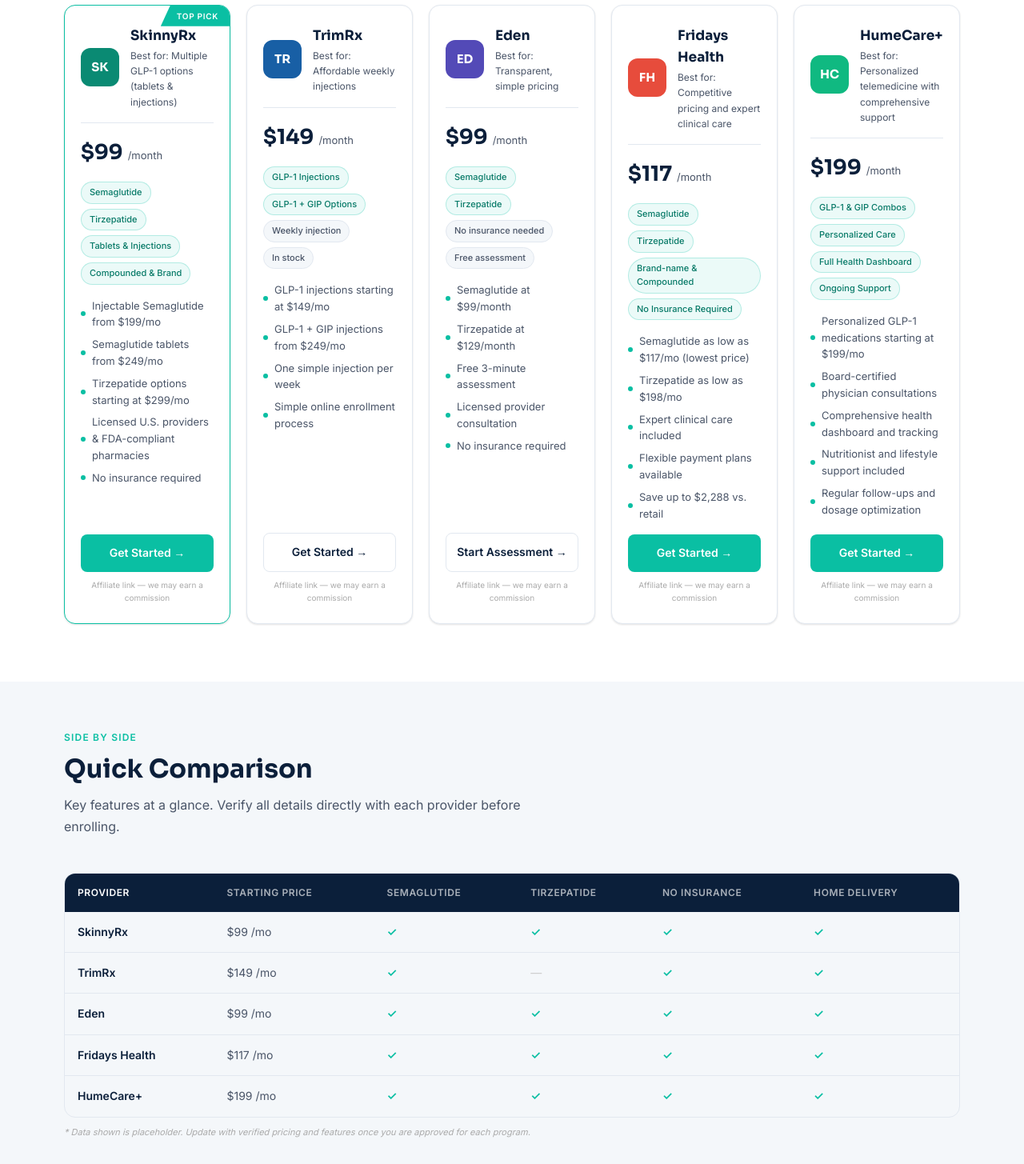
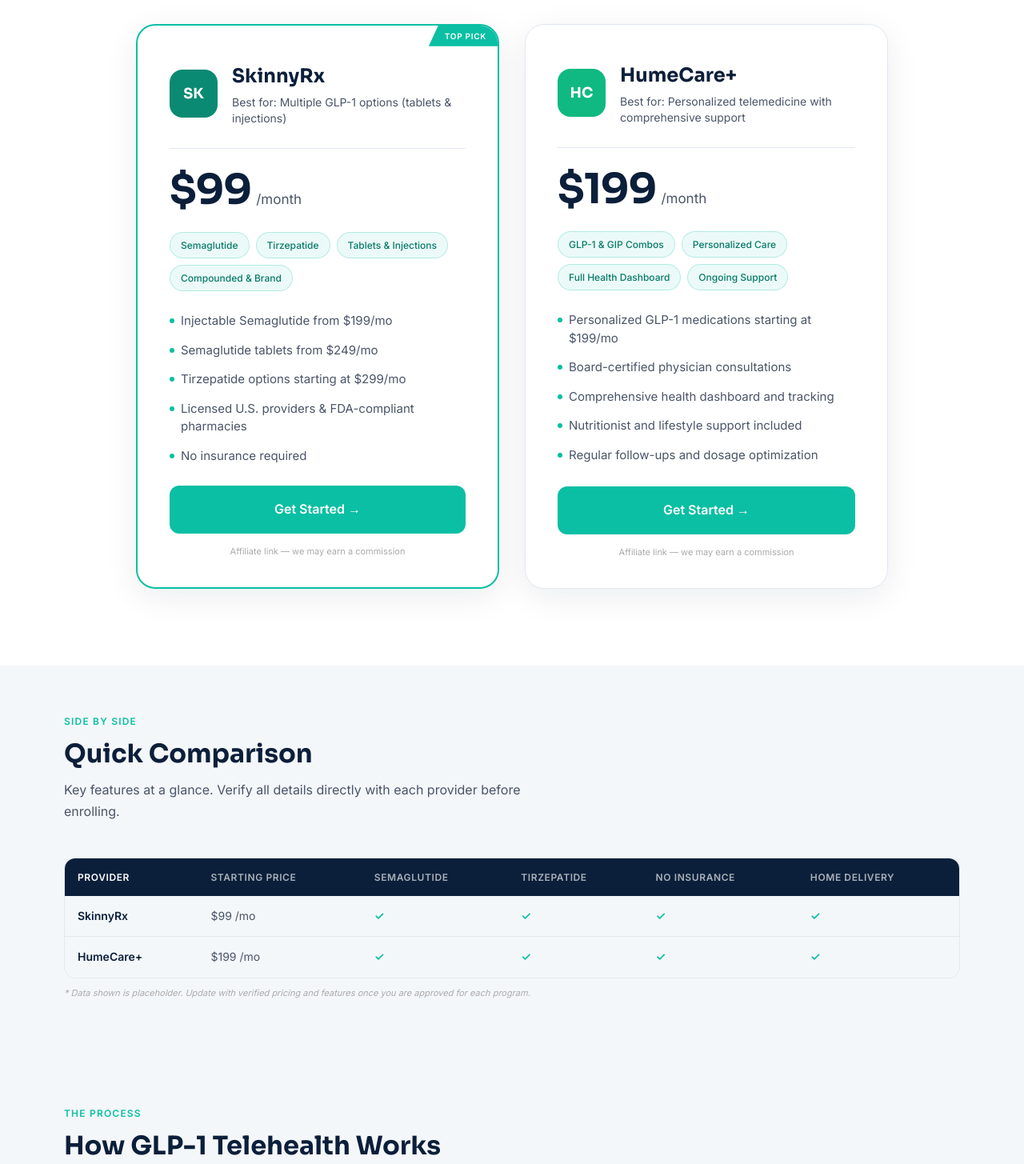
Before and after one commit to chuckcherry5-dotcom/glp1-health-connect, a plain HTML site: page glp1-deploy/index.html in a window 1280 px wide. Shown: the part 1064-2519 px from the top of the page at 80% size. Drawn offline with Linux system fonts and the light colour scheme.

Commit message:
Update index.html

```diff
--- a/glp1-deploy/index.html
+++ b/glp1-deploy/index.html
@@ -332,6 +332,31 @@
       font-size: 10px; color: #aaa; text-align: center; margin-top: -8px;
     }
 
+    /* ── SPACIOUS MODERN PROVIDER CARDS (2-up) ── */
+    #providers { padding-block: 96px; }
+    .providers-grid { grid-template-columns: repeat(2, minmax(0, 1fr)); gap: 32px; max-width: 940px; margin: 0 auto; }
+    .provider-card { padding: 44px 40px 36px; gap: 26px; border-radius: 24px; box-shadow: 0 10px 40px rgba(11,31,58,.08); }
+    .provider-card:hover { transform: translateY(-4px); box-shadow: 0 18px 50px rgba(11,31,58,.14); }
+    .provider-card.top-pick { border-width: 2px; }
+    .pcard-header { gap: 18px; }
+    .pcard-logo { width: 60px; height: 60px; border-radius: 16px; font-size: 18px; }
+    .pcard-name { font-size: 24px; }
+    .pcard-best { font-size: 14px; margin-top: 4px; line-height: 1.45; }
+    .pcard-price { font-size: 52px; line-height: 1; letter-spacing: -.02em; }
+    .pcard-per { font-size: 17px; }
+    .pcard-tags { gap: 8px; }
+    .tag { font-size: 12px; padding: 6px 13px; }
+    .pcard-features { gap: 14px; }
+    .pcard-feat { font-size: 15px; line-height: 1.5; align-items: flex-start; }
+    .feat-dot { margin-top: 8px; }
+    .pcard-cta { padding: 17px; font-size: 16px; border-radius: 12px; }
+    .pcard-affil { font-size: 11px; margin-top: -12px; }
+    @media (max-width: 760px) {
+      .providers-grid { grid-template-columns: 1fr; gap: 24px; }
+      .provider-card { padding: 36px 26px 30px; }
+      #providers { padding-block: 64px; }
+    }
+
     /* ── HOW IT WORKS ── */
     .hiw-section { background: var(--mist); }
     .steps-grid {
@@ -598,98 +623,6 @@
         <p class="pcard-affil">Affiliate link — we may earn a commission</p>
       </div>
 
-      <!-- TrimRx -->
-      <div class="provider-card">
-        <div class="pcard-header">
-          <div class="pcard-logo" style="background:#185FA5;">TR</div>
-          <div>
-            <div class="pcard-name">TrimRx</div>
-            <div class="pcard-best">Best for: Affordable weekly injections</div>
-          </div>
-        </div>
-        <div class="pcard-divider"></div>
-        <div class="pcard-price-row">
-          <div class="pcard-price">$149</div>
-          <div class="pcard-per">/month</div>
-        </div>
-        <div class="pcard-tags">
-          <span class="tag green">GLP-1 Injections</span>
-          <span class="tag green">GLP-1 + GIP Options</span>
-          <span class="tag">Weekly injection</span>
-          <span class="tag">In stock</span>
-        </div>
-        <div class="pcard-features">
-          <div class="pcard-feat"><div class="feat-dot"></div>GLP-1 injections starting at $149/mo</div>
-          <div class="pcard-feat"><div class="feat-dot"></div>GLP-1 + GIP injections from $249/mo</div>
-          <div class="pcard-feat"><div class="feat-dot"></div>One simple injection per week</div>
-          <div class="pcard-feat"><div class="feat-dot"></div>Simple online enrollment process</div>
-        </div>
-        <a href="#" class="pcard-cta ghost">Get Started →</a>
-        <p class="pcard-affil">Affiliate link — we may earn a commission</p>
-      </div>
-
-      <!-- Eden -->
-      <div class="provider-card">
-        <div class="pcard-header">
-          <div class="pcard-logo" style="background:#534AB7;">ED</div>
-          <div>
-            <div class="pcard-name">Eden</div>
-            <div class="pcard-best">Best for: Transparent, simple pricing</div>
-          </div>
-        </div>
-        <div class="pcard-divider"></div>
-        <div class="pcard-price-row">
-          <div class="pcard-price">$99</div>
-          <div class="pcard-per">/month</div>
-        </div>
-        <div class="pcard-tags">
-          <span class="tag green">Semaglutide</span>
-          <span class="tag green">Tirzepatide</span>
-          <span class="tag">No insurance needed</span>
-          <span class="tag">Free assessment</span>
-        </div>
-        <div class="pcard-features">
-          <div class="pcard-feat"><div class="feat-dot"></div>Semaglutide at $99/month</div>
-          <div class="pcard-feat"><div class="feat-dot"></div>Tirzepatide at $129/month</div>
-          <div class="pcard-feat"><div class="feat-dot"></div>Free 3-minute assessment</div>
-          <div class="pcard-feat"><div class="feat-dot"></div>Licensed provider consultation</div>
-          <div class="pcard-feat"><div class="feat-dot"></div>No insurance required</div>
-        </div>
-        <a href="#" class="pcard-cta ghost">Start Assessment →</a>
-        <p class="pcard-affil">Affiliate link — we may earn a commission</p>
-      </div>
-
-      <!-- Fridays Health -->
-      <div class="provider-card">
-        <div class="pcard-header">
-          <div class="pcard-logo" style="background:#E74C3C;">FH</div>
-          <div>
-            <div class="pcard-name">Fridays Health</div>
-            <div class="pcard-best">Best for: Competitive pricing and expert clinical care</div>
-          </div>
-        </div>
-        <div class="pcard-divider"></div>
-        <div class="pcard-price-row">
-          <div class="pcard-price">$117</div>
-          <div class="pcard-per">/month</div>
-        </div>
-        <div class="pcard-tags">
-          <span class="tag green">Semaglutide</span>
-          <span class="tag green">Tirzepatide</span>
-          <span class="tag green">Brand-name & Compounded</span>
-          <span class="tag green">No Insurance Required</span>
-        </div>
-        <div class="pcard-features">
-          <div class="pcard-feat"><div class="feat-dot"></div>Semaglutide as low as $117/mo (lowest price)</div>
-          <div class="pcard-feat"><div class="feat-dot"></div>Tirzepatide as low as $198/mo</div>
-          <div class="pcard-feat"><div class="feat-dot"></div>Expert clinical care included</div>
-          <div class="pcard-feat"><div class="feat-dot"></div>Flexible payment plans available</div>
-          <div class="pcard-feat"><div class="feat-dot"></div>Save up to $2,288 vs. retail</div>
-        </div>
-        <a href="#" class="pcard-cta solid">Get Started →</a>
-        <p class="pcard-affil">Affiliate link — we may earn a commission</p>
-      </div>
-
       <!-- HumeCare+ -->
       <div class="provider-card">
         <div class="pcard-header">
@@ -748,30 +681,6 @@
           <tr>
             <td>SkinnyRx</td>
             <td>$99 /mo</td>
-            <td class="check">✓</td>
-            <td class="check">✓</td>
-            <td class="check">✓</td>
-            <td class="check">✓</td>
-          </tr>
-          <tr>
-            <td>TrimRx</td>
-            <td>$149 /mo</td>
-            <td class="check">✓</td>
-            <td class="dash">—</td>
-            <td class="check">✓</td>
-            <td class="check">✓</td>
-          </tr>
-          <tr>
-            <td>Eden</td>
-            <td>$99 /mo</td>
-            <td class="check">✓</td>
-            <td class="check">✓</td>
-            <td class="check">✓</td>
-            <td class="check">✓</td>
-          </tr>
-          <tr>
-            <td>Fridays Health</td>
-            <td>$117 /mo</td>
             <td class="check">✓</td>
             <td class="check">✓</td>
             <td class="check">✓</td>
```
